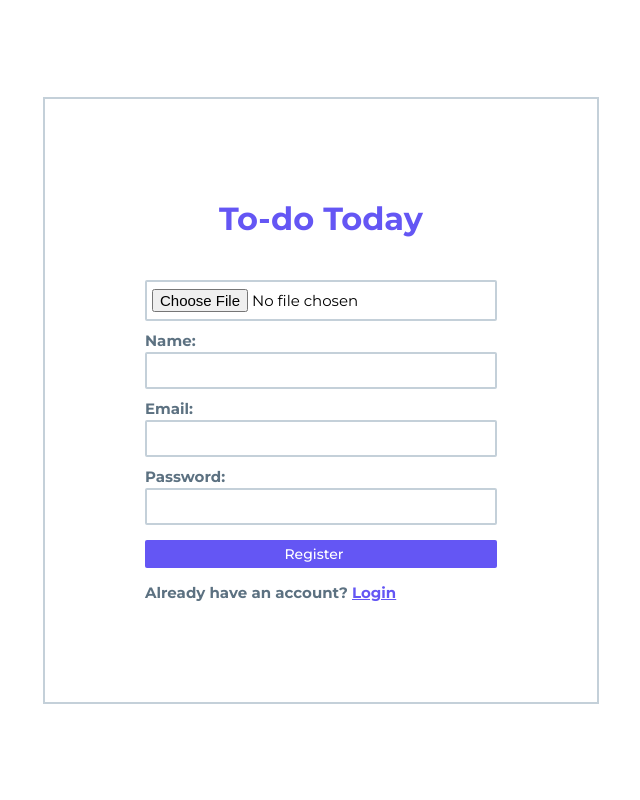
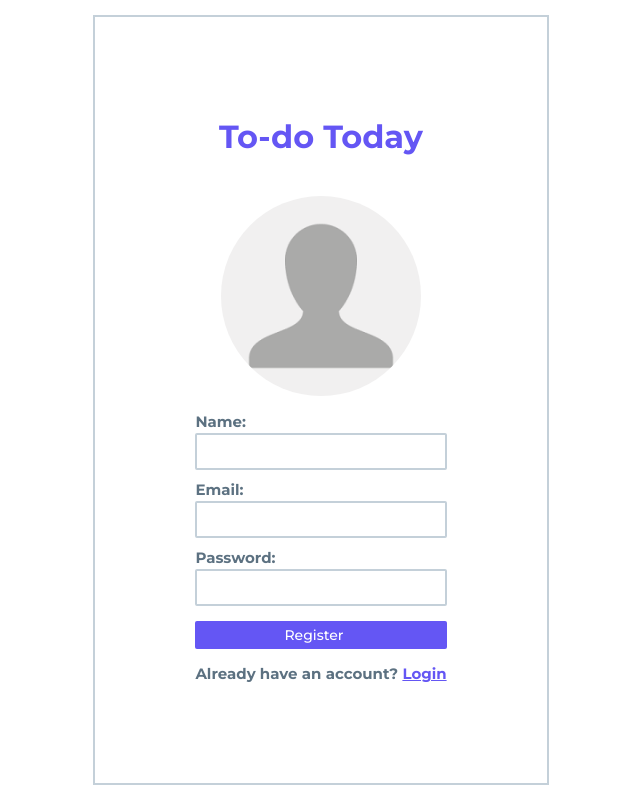
Before and after one commit to AdlerSR/todoToday-frontend, a Vue app: page /register in a window 1280 px wide. Shown: the whole page, without its empty margins (319-959 px from the left). Built offline with nearby package versions, Linux system fonts and the light colour scheme; no server answers; some icons are missing.

Commit message:
:sparkles: Introduce image in login page

```diff
--- a/src/views/Register.vue
+++ b/src/views/Register.vue
@@ -3,7 +3,16 @@
     <div class="login-container">
       <h1>To-do Today</h1>
       <form @submit.prevent="handleRegister">
-        <label for="avatar"></label>
+        <div v-if="avatarUrl" class="avatar-container">
+          <label for="avatar">
+            <img :src="this.avatarUrl" alt="user avatar">
+          </label>
+        </div>
+        <div v-else class="avatar-container">
+          <label for="avatar">
+            <img src="../assets/default.png" alt="user avatar">
+          </label>
+        </div>
         <input type="file" id="avatar" ref="avatar" v-on:change="uploadFile"/>
         <label for="name">Name:</label>
         <input type="name" id="name" v-model.trim="$v.name.$model">
@@ -51,12 +60,20 @@ import { minLength, required, email} from 'vuelidate/lib/validators';
 export default class Login extends Vue {
 
   avatar: any =  null;
+  avatarUrl: any = null;
   name: string = '';
   email: string = '';
   password: string = '';
   errorMessage: string = 'invisible';
   $api: any;
 
+  async uploadFile(event: any){
+    this.avatar = event.target.files[0];
+    this.avatarUrl = URL.createObjectURL(this.avatar);
+    const reader = new FileReader();
+
+    console.log(this.avatarUrl)
+  }
 
   async handleRegister(): Promise<void>{
     this.$v.$touch()
@@ -64,13 +81,23 @@ export default class Login extends Vue {
       this.errorMessage = 'visible'
     } else {
       try {
-        const res = await this.$api.post('/users', {
+        var data = new FormData();
+        data.append('avatar', this.avatar);
+
+
+        await this.$api.post('/users/avatar', data)
+        .then((res: any) => {
+          this.avatar = res.data.key
+        });
+
+        await this.$api.post('/users', {
           name: this.name,
           email: this.email,
           password: this.password,
+          avatar: this.avatar
         });
 
-        this.$router.push('/')
+        this.$router.push('/');
 
       } catch (err) {
         const errorMessage = JSON.parse(err.request.responseText);
@@ -80,25 +107,7 @@ export default class Login extends Vue {
       }
     }
   }
-  async uploadFile(file: any){
-    let formData = new FormData();
-    formData.append('file', this.avatar);
-    const token = localStorage.getItem("@todoToday:token");
 
-    await this.$api.patch( '/users/avatar',
-      formData,
-      {
-      headers: {
-          'Authorization': `Bearer ${token}`
-      }
-    }
-    ).then(function(){
-      console.log('SUCCESS!!');
-    })
-    .catch(function(){
-      console.log('FAILURE!!');
-    });
-  }
 
 }
 </script>
@@ -131,6 +140,34 @@ export default class Login extends Vue {
     justify-content: center;
     align-items: flex-start;
     flex-direction: column;
+  }
+
+  .login .login-container form .avatar-container {
+    display: flex;
+    align-items: center;
+    justify-content: center;
+    width: 100%;
+  }
+
+  .login .login-container form .avatar-container img {
+    width: 200px;
+    height: 200px;
+    border-radius: 100%;
+    object-fit: cover;
+    cursor: pointer;
+  }
+
+  .login .login-container form .avatar-container img:hover {
+    filter: brightness(80%);
+  }
+
+  .login .login-container form input[type = "file"] {
+    width: 0.1px;
+    height: 0.1px;
+    opacity: 0;
+    overflow: hidden;
+    position: absolute;
+    z-index: -1;
   }
 
   .login .login-container form input {
--- a/tsconfig.json
+++ b/tsconfig.json
@@ -11,6 +11,7 @@
     "esModuleInterop": true,
     "allowSyntheticDefaultImports": true,
     "sourceMap": true,
+    "downlevelIteration": true,
     "baseUrl": ".",
     "types": [
       "webpack-env"
```
